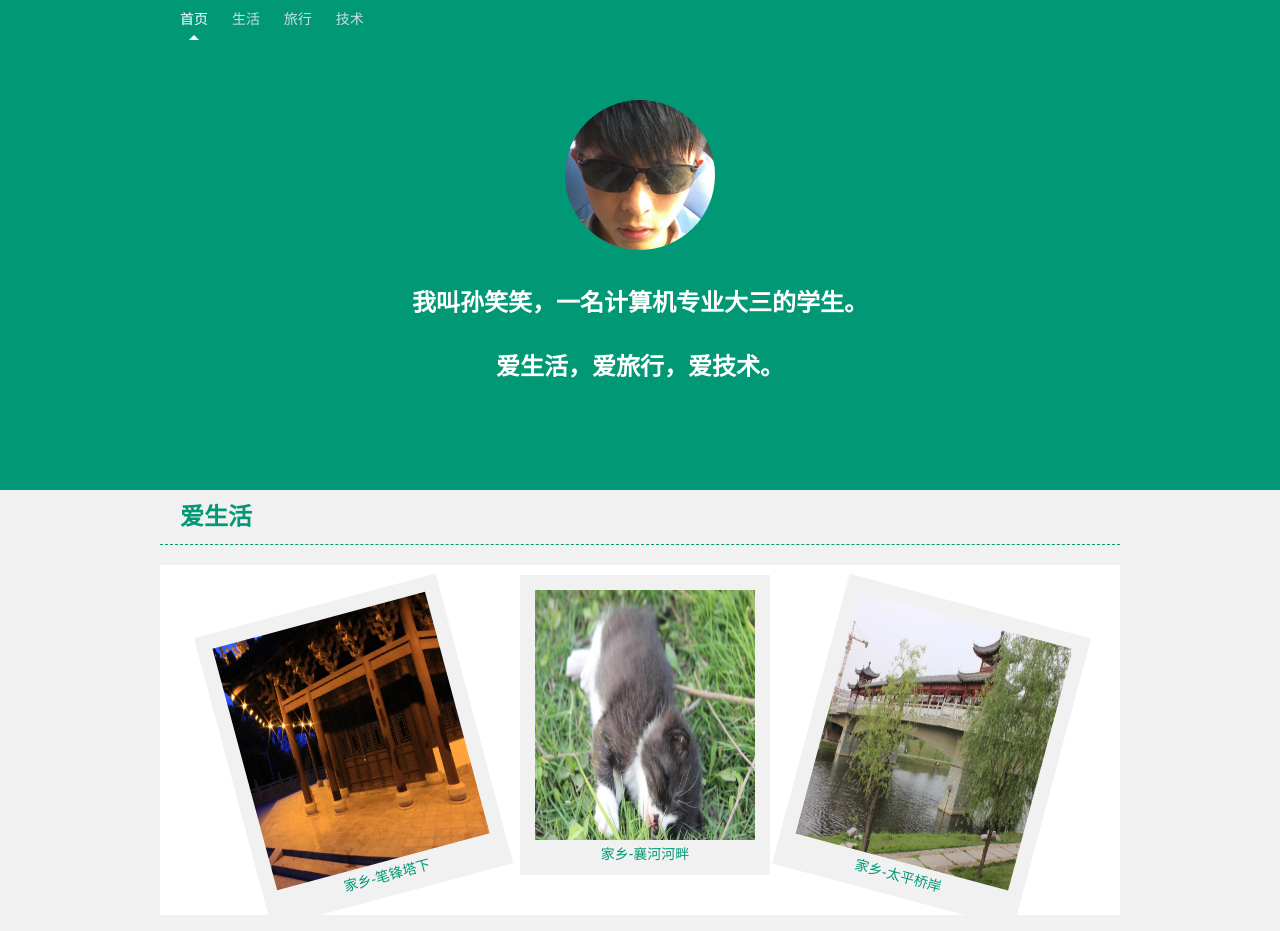
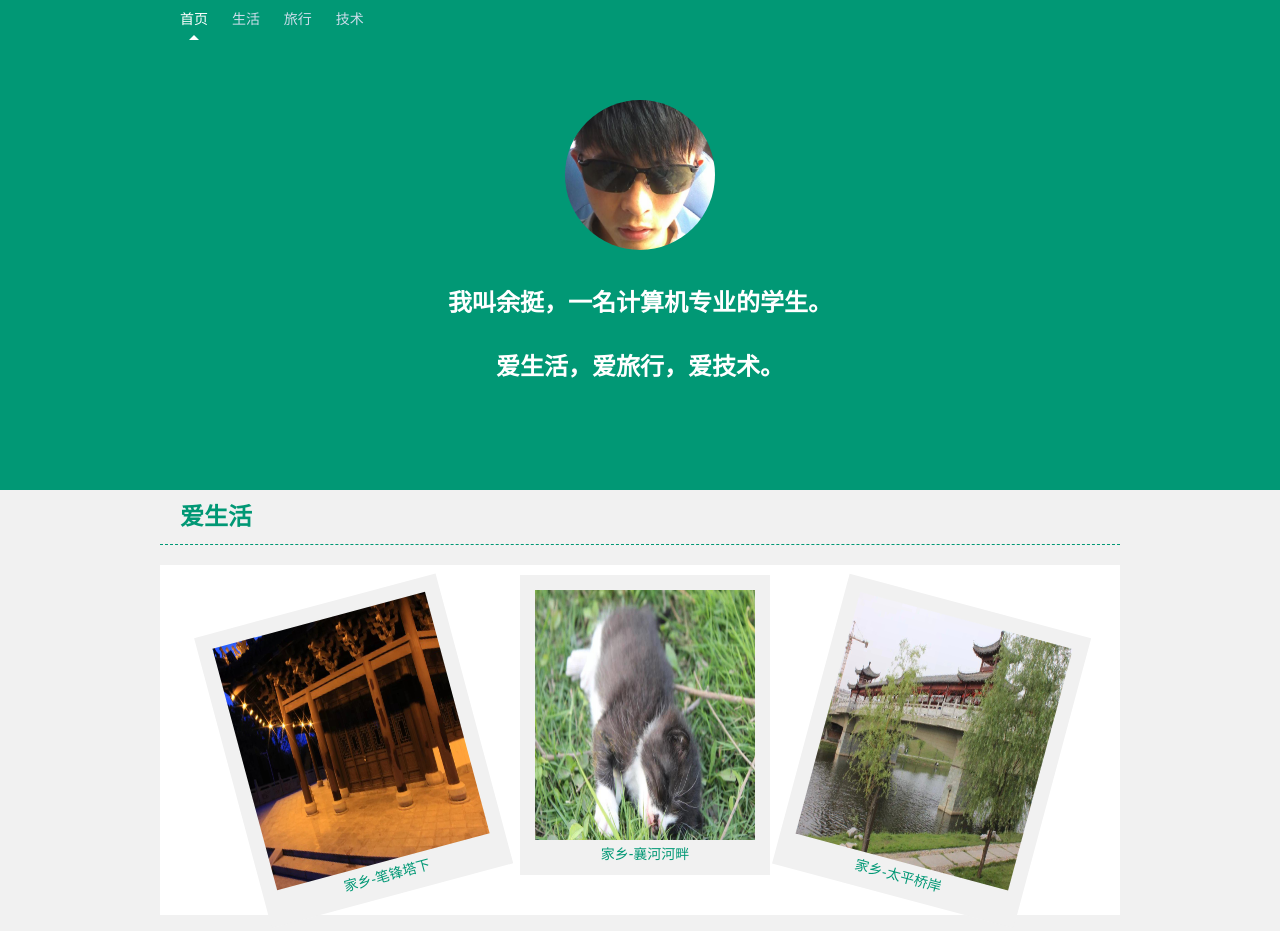
Before and after one commit to smileflyfish/smileflyfish.github.io, a plain HTML site: page index.html in a window 1280 px wide. Shown: the top 931 px of the page. Drawn offline with Linux system fonts and the light colour scheme.

Commit message:
mofidy the name

```diff
--- a/index.html
+++ b/index.html
@@ -24,7 +24,7 @@
     </div>
 	<div class="intr">
     	<span class="avtar"></span>
-        <p class="peointr">我叫孙笑笑，一名计算机专业大三的学生。</p>
+        <p class="peointr">我叫余挺，一名计算机专业的学生。</p>
         <p class="peointr">爱生活，爱旅行，爱技术。</p>
     </div>
     <div class="title" id="part1">爱生活</div>
```
